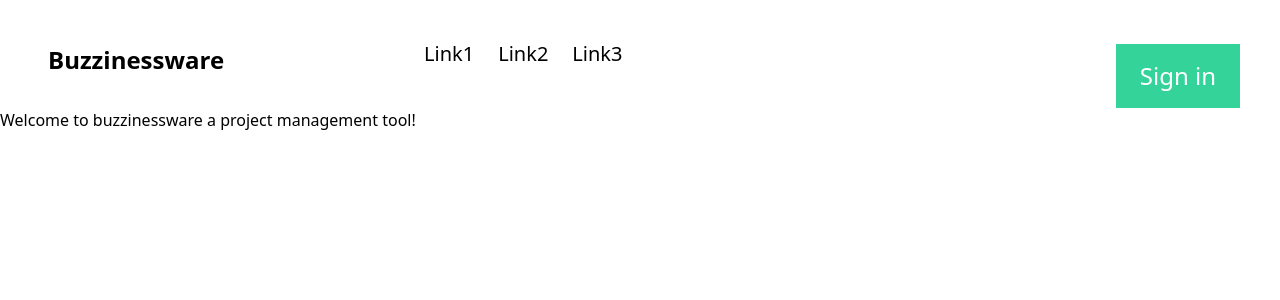
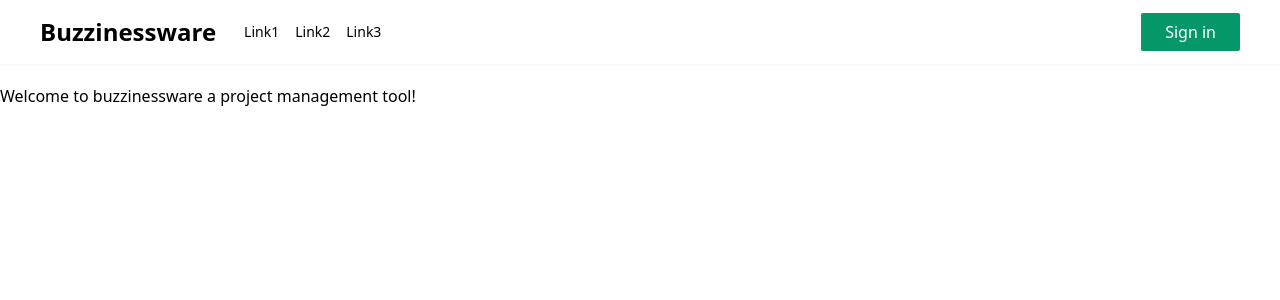
Before and after one commit to naqvisyeda/buzzinessware, a Next.js app: page / in a window 1280 px wide. Shown: the top 300 px of the page. Built offline with nearby package versions, Linux system fonts and the light colour scheme; no server answers.

Commit message:
designed Auth page
installed fontawsome redesign header and add auth page is designed,
all auths are working

```diff
--- a/components/Header.js
+++ b/components/Header.js
@@ -1,45 +1,51 @@
 import { signIn, signOut, useSession } from "next-auth/client";
+import Link from "next/link";
 
 function Header() {
   const [session, loading] = useSession();
   return (
-    <div className="flex items-center justify-between px-10">
+    <div className="flex items-center justify-between px-10 py-4 shadow-sm mb-5">
       {/**logo*/}
 
       <div>
-        <h2 className="text-2xl font-extrabold text-black mt-3 ml-2 cursor-pointer">
+        <h2 className="text-2xl font-extrabold text-black cursor-pointer">
           Buzzinessware
         </h2>
       </div>
 
       {/**menu */}
 
-      <div className="flex-grow ml-10 ">
-        <nav className="flex space-x-6 items-end ml-40">
-          <a className="text-xl font-small" href="/link1">
+      <div className="flex-grow ml-5 ">
+        <nav className="flex space-x-4 ml-2">
+          <a className="text-sm font-small" href="/link1">
             Link1
           </a>
 
-          <a className="text-xl font-small" href="/link2">
+          <a className="text-sm font-small" href="/link2">
             Link2
           </a>
 
-          <a className="text-xl font-small" href="/link3">
+          <a className="text-sm font-small" href="/link3">
             Link3
           </a>
         </nav>
       </div>
       {/**Right menu */}
       <div>
-        {!session && (
-          <button
-            className="bg-green-400 border-0 hover:bg-green-500 hover:text-white px-6 py-4 text-2xl text-white mt-11"
-            onClick={() => signIn()}
-          >
+        {/* {!session && (
+          // <Link href="/signin" onClick={() => signIn()}>
+          //   <a className="bw-button"> Sign in</a>
+          // </Link>
+
+          <button className="bw-button" onClick={() => signIn()}>
             Sign in
           </button>
         )}
-        {session && <button onClick={() => signOut()}>Sign out</button>}
+        {session && <button onClick={() => signOut()}>Sign out</button>} */}
+
+        <Link href="/auth">
+          <a className="bw-button"> Sign in</a>
+        </Link>
       </div>
     </div>
   );
--- a/package.json
+++ b/package.json
@@ -8,6 +8,11 @@
     "start": "next start"
   },
   "dependencies": {
+    "@fortawesome/fontawesome-svg-core": "^1.2.35",
+    "@fortawesome/free-brands-svg-icons": "^5.15.3",
+    "@fortawesome/free-regular-svg-icons": "^5.15.3",
+    "@fortawesome/free-solid-svg-icons": "^5.15.3",
+    "@fortawesome/react-fontawesome": "^0.1.14",
     "next": "10.2.3",
     "next-auth": "^3.23.3",
     "react": "17.0.2",
--- a/pages/api/auth/[...nextauth].js
+++ b/pages/api/auth/[...nextauth].js
@@ -13,6 +13,11 @@ export default NextAuth({
       clientId: process.env.Github_ID,
       clientSecret: process.env.Github_SECRET,
     }),
+
+    Providers.Facebook({
+      clientId: process.env.FACEBOOK_CLIENT_ID,
+      clientSecret: process.env.FACEBOOK_CLIENT_SECRET,
+    }),
     // ...add more providers here
   ],
 
--- /dev/null
+++ b/pages/auth.js
@@ -0,0 +1,75 @@
+import {
+  faFacebook,
+  faGithub,
+  faGoogle,
+} from "@fortawesome/free-brands-svg-icons";
+import { FontAwesomeIcon } from "@fortawesome/react-fontawesome";
+import { getProviders, getSession, signIn } from "next-auth/client";
+
+function auth({ providers }) {
+  console.log(providers);
+  return (
+    <div className="grid grid-cols-12">
+      <div className="col-span-3 p-10">
+        <h2>Login to your account</h2>
+
+        <div className="flex flex-col space-y-4 items-center justify-center">
+          <button
+            className="bw-login border-gray-400 from-gray-600 to-gray-500 hover:to-gray-700 "
+            onClick={() => {
+              signIn(providers.google.id);
+            }}
+          >
+            <FontAwesomeIcon icon={faGoogle} className="text-xl" />
+            <span> Signin with {providers.google.name}</span>
+          </button>
+
+          <button
+            className="bw-login border-blue-800 from-blue-800 to-blue-600 hover:to-blue-700"
+            onClick={() => {
+              signIn(providers.facebook.id);
+            }}
+          >
+            <FontAwesomeIcon icon={faFacebook} className="text-xl" />
+            <span> Signin with {providers.facebook.name}</span>
+          </button>
+
+          <button
+            className="bw-login border-blue-800 from-gray-800 to-gray-600 hover:to-gray-700"
+            onClick={() => {
+              signIn(providers.github.id);
+            }}
+          >
+            <FontAwesomeIcon icon={faGithub} className="text-xl" />
+            <span>Signin with {providers.github.name}</span>
+          </button>
+        </div>
+      </div>
+
+      <div className="col-span-9">
+        <h2>Hello</h2>
+      </div>
+    </div>
+  );
+}
+
+auth.getInitialProps = async (context) => {
+  const { req, res } = context;
+  const session = await getSession({ req });
+
+  if (session && res) {
+    res.writeHead(302, {
+      Location: "/",
+    });
+
+    res.end();
+    return;
+  }
+
+  return {
+    session: undefined,
+    providers: await getProviders(context),
+  };
+};
+
+export default auth;
--- a/styles/globals.css
+++ b/styles/globals.css
@@ -2,3 +2,16 @@
 @tailwind base;
 @tailwind components;
 @tailwind utilities;
+
+@layer components {
+  .bw-button {
+    @apply bg-green-600 border-0 hover:bg-green-700 hover:text-white px-6 py-2 text-white rounded-sm focus:outline-none hover:outline-none;
+  }
+
+  .bw-login {
+    @apply py-2 px-6 w-full border bg-gradient-to-b rounded-sm text-gray-100;
+  }
+  .bw-login > span {
+    @apply ml-3;
+  }
+}
```
Also changed, not shown: 1 other file (tests, documents, lock files or other folders).
